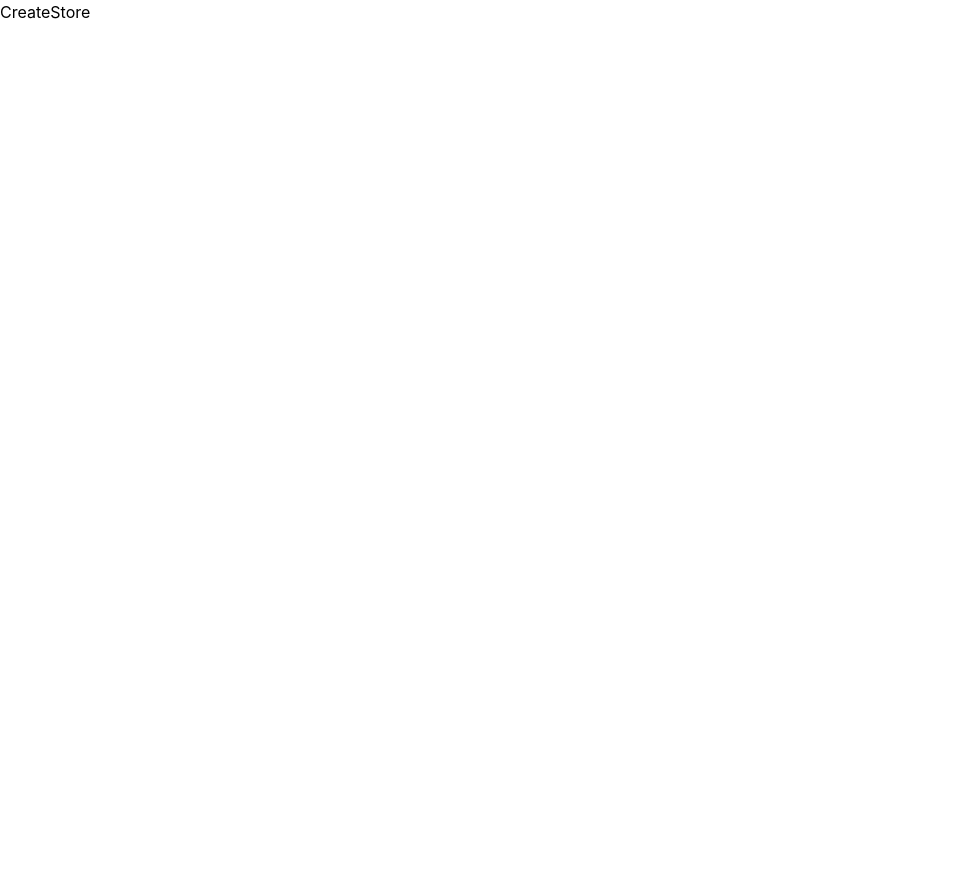
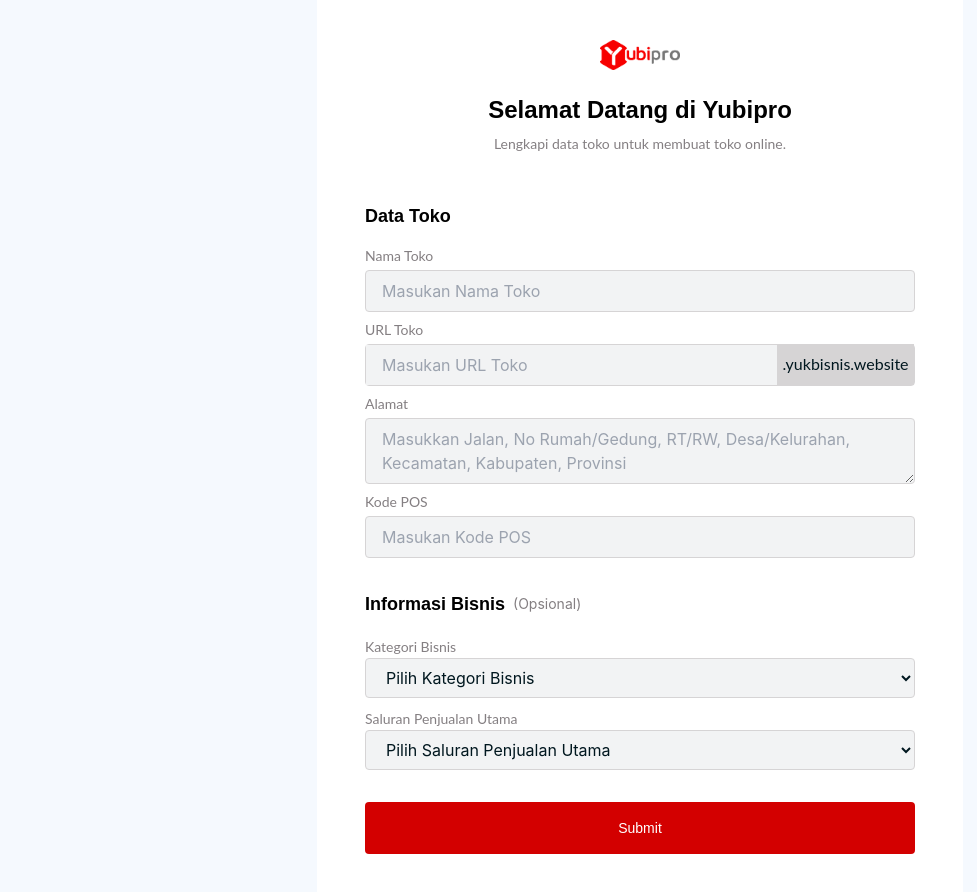
Before and after one commit to hakamfaza/Front-End-YukBisnis, a React (Create React App) app: page / in a window 1280 px wide. Shown: the whole page, without its empty margins (0-977 px from the left). Before the commit the page ends 800 px from the top, so only its background shows below. Built offline with nearby package versions, Linux system fonts and the light colour scheme.

Commit message:
add create store page

```diff
--- /dev/null
+++ b/postcss.config.js
@@ -0,0 +1,6 @@
+module.exports = {
+  plugins: {
+    tailwindcss: {},
+    autoprefixer: {}
+  }
+};
--- /dev/null
+++ b/src/components/button/btn-primary.js
@@ -0,0 +1,9 @@
+import React from 'react';
+
+export default function PrimaryButton() {
+  return (
+    <button type="submit" className="bg-primary w-full py-4 text-white rounded mt-8 font-poppins text-sm font-light">
+      Submit
+    </button>
+  );
+}
--- /dev/null
+++ b/src/components/input/text-area-input.js
@@ -0,0 +1,16 @@
+import React from 'react';
+
+export default function TextArea(params) {
+  return (
+    <div className="flex flex-col mt-2">
+      <label htmlFor={params.id} className="font-lato text-sm text-black-60 mb-1 cursor-pointer">
+        {params.title}
+      </label>
+      <textarea
+        id={params.id}
+        placeholder={params.placeholder}
+        className="bg-black-5 border-solid border border-black-20 py-2 px-4 rounded text-black placeholder-shown:text-black-20 text-base min-h-[65px]"
+      />
+    </div>
+  );
+}
--- /dev/null
+++ b/src/components/input/text-input.js
@@ -0,0 +1,17 @@
+import React from 'react';
+
+export default function TextInput(params) {
+  return (
+    <div className="flex flex-col mt-2">
+      <label htmlFor={params.id} className="font-lato text-sm text-black-60 mb-1 cursor-pointer">
+        {params.title}
+      </label>
+      <input
+        type={params.type}
+        placeholder={params.placeholder}
+        id={params.id}
+        className="bg-black-5 border-solid border border-black-20 py-2 px-4 rounded text-black placeholder-shown:text-black-20 text-base"
+      />
+    </div>
+  );
+}
--- /dev/null
+++ b/src/components/input/url.input.js
@@ -0,0 +1,21 @@
+import React from 'react';
+
+export default function UrlInput(params) {
+  return (
+    <div className="flex flex-col mt-2">
+      <label htmlFor={params.id} className="font-lato text-sm text-black-60 mb-1 cursor-pointer">
+        {params.title}
+      </label>
+      <span className="flex bg-black-5 border-solid border border-black-20 rounded text-black placeholder-shown:text-black-20 text-base focus:outline-1">
+        <input
+          id={params.id}
+          placeholder={params.placeholder}
+          className="w-9/12 bg-black-5 py-2 px-4 focus:outline-none"
+        />
+        <div className="bg-black-20 w-3/12 h-auto flex justify-center items-center mt-[-1px]">
+          <h1 className="font-normal font-lato text-base">.yukbisnis.website</h1>
+        </div>
+      </span>
+    </div>
+  );
+}
--- /dev/null
+++ b/src/components/select-input.js
@@ -0,0 +1,21 @@
+import React from 'react';
+
+export default function SelectOption(params) {
+  const category = ['Agrobisnis', 'Elektrik', 'Fashion', 'Kesehatan', 'Mainan & Hobi', 'Olahraga'];
+  return (
+    <div className="mt-2">
+      <label htmlFor={params.id} className="font-lato text-sm text-black-60 mb-1 cursor-pointer">
+        {params.title}
+      </label>
+      <select
+        id={params.id}
+        className="bg-black-5 border-solid border border-black-20 py-2 px-4 rounded text-black placeholder-shown:text-black-20 text-base w-full"
+      >
+        <option>{params.default}</option>
+        {category.map(item => (
+          <option value={item}>{item}</option>
+        ))}
+      </select>
+    </div>
+  );
+}
--- a/src/index.css
+++ b/src/index.css
@@ -1,6 +1,8 @@
 @tailwind base;
 @tailwind components;
 @tailwind utilities;
+
+@import url('https://fonts.googleapis.com/css2?family=Lato&family=Poppins:wght@300;400;700&display=swap');
 
 * {
   padding: 0;
--- a/src/pages/CreateStore.jsx
+++ b/src/pages/CreateStore.jsx
@@ -1,5 +1,41 @@
 import React from 'react';
+import logo from '../assets/img/logo.png';
+import PrimaryButton from '../components/button/btn-primary';
+import TextArea from '../components/input/text-area-input';
+import TextInput from '../components/input/text-input';
+import UrlInput from '../components/input/url.input';
+import SelectOption from '../components/select-input';
 
 export default function CreateStore() {
-  return <div>CreateStore</div>;
+  return (
+    <div className="bg-neutral flex justify-center">
+      <div className="bg-white w-[646px] pb-10">
+        <div className="flex justify-center items-center flex-col p-12 pt-10">
+          <img src={logo} alt="" className="w-20" />
+          <h1 className="font-poppins font-bold text-2xl mt-6">Selamat Datang di Yubipro</h1>
+          <p className="font-lato text-black-60 text-sm mt-2">Lengkapi data toko untuk membuat toko online.</p>
+        </div>
+        <div className="pl-12 pr-12">
+          <form>
+            <h1 className="font-poppins font- font-semibold mb-4 text-lg">Data Toko</h1>
+            <TextInput placeholder="Masukan Nama Toko" id="name" type="text" title="Nama Toko" />
+            <UrlInput placeholder="Masukan URL Toko" title="URL Toko" id="url" />
+            <TextArea
+              placeholder="Masukkan Jalan, No Rumah/Gedung, RT/RW, Desa/Kelurahan, Kecamatan, Kabupaten, Provinsi"
+              title="Alamat"
+              id="alamat"
+            />
+            <TextInput placeholder="Masukan Kode POS" id="pos" type="text" title="Kode POS" />
+          </form>
+          <div className="flex mt-8 text-center mb-4">
+            <h1 className="font-poppins font- font-semibold text-lg">Informasi Bisnis</h1>
+            <p className="text-sm text-black-60 text-center mt-1 ml-2"> (Opsional)</p>
+          </div>
+          <SelectOption id="category" title="Kategori Bisnis" default="Pilih Kategori Bisnis" />
+          <SelectOption id="saluran" title="Saluran Penjualan Utama" default="Pilih Saluran Penjualan Utama" />
+          <PrimaryButton />
+        </div>
+      </div>
+    </div>
+  );
 }
--- a/tailwind.config.js
+++ b/tailwind.config.js
@@ -1,8 +1,22 @@
-/** @type {import('tailwindcss').Config} */
 module.exports = {
   content: ['./src/**/*.{js,jsx,ts,tsx}'],
   theme: {
-    extend: {}
+    extend: {},
+    fontFamily: {
+      poppins: ['Poppins', 'sans-serif'],
+      lato: ['Lato', 'sans-serif']
+    },
+    colors: {
+      neutral: '#F5F9FE',
+      white: '#FFFFFF',
+      black: '#00171F',
+      primary: '#D30000',
+      'black-5': '#F2F3F4',
+      'black-60': '#847F82',
+      'black-20': '#D6D4D5',
+      'red-20': '#F6CCCC',
+      blue: '#3C91E6'
+    }
   },
   plugins: []
 };
```
Also changed, not shown: .eslintrc.json, src/assets/img/logo.png (added).
